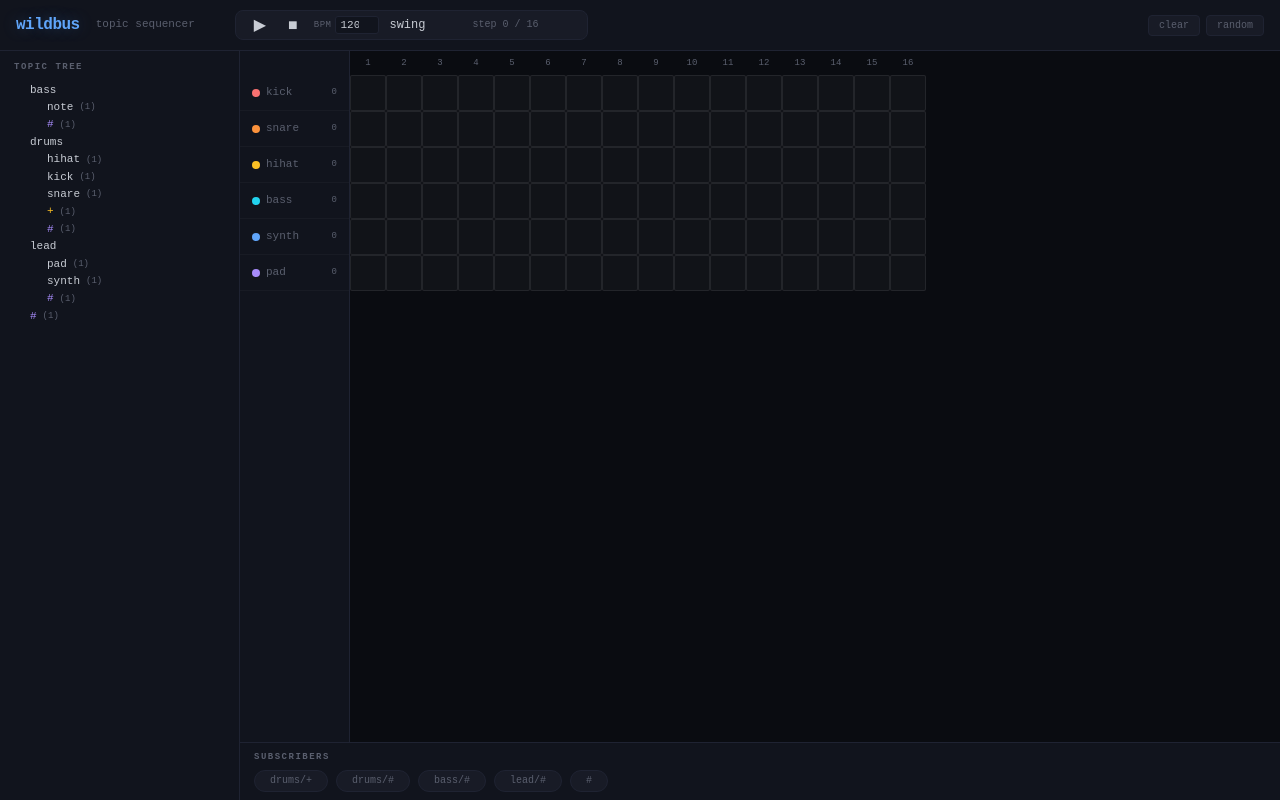
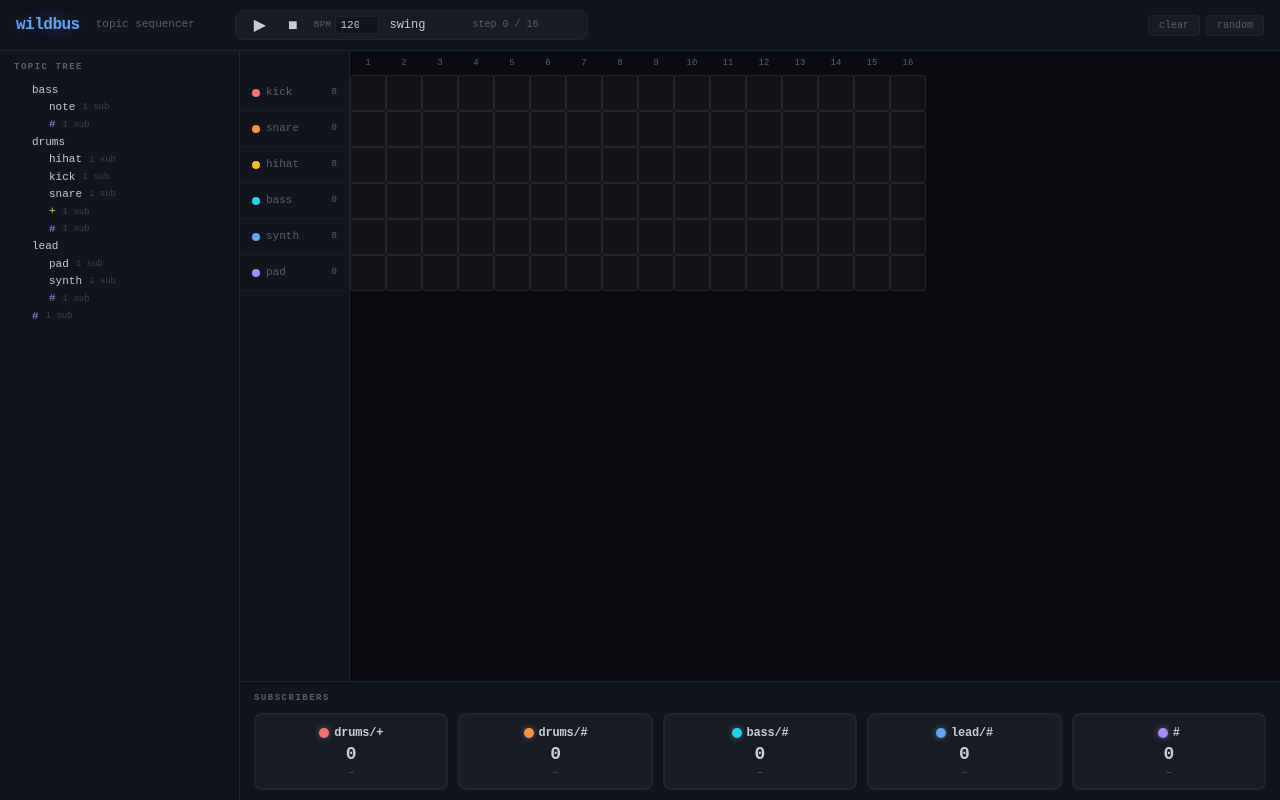
Before and after one commit to Dmytro-Kopylov-personal/wildbus, a website built with Vite: page demo/index.html in a window 1280 px wide. Built offline with nearby package versions, Linux system fonts and the light colour scheme.

Commit message:
Prominent subscriber cards with big counters, tree node hit counts

```diff
--- a/demo/main.ts
+++ b/demo/main.ts
@@ -50,6 +50,7 @@ let bpm = 120;
 let totalMessages = 0;
 const trackCounts = new Array(TRACKS.length).fill(0);
 const subCounts = new Array(SUBS.length).fill(0);
+const treeHitCounts = new Map<string, number>();
 
 // sub chips track their last payload + flash timeout
 const subStates = new Map<string, { payload: string; timeout: ReturnType<typeof setTimeout> | null }>();
@@ -100,9 +101,12 @@ function buildGrid() {
 function buildSubChips() {
   subList.innerHTML = SUBS.map((s, i) =>
     `<div class="sub-chip sub-${i}" data-topic="${s.topic.replace(/"/g, '&quot;')}">
-      <span class="dot" style="background:${s.color}"></span>
-      <span class="chip-topic">${s.topic}</span>
-      <span class="chip-last"></span>
+      <div class="chip-dot-row">
+        <span class="dot" style="background:${s.color}"></span>
+        <span class="chip-topic">${s.topic}</span>
+      </div>
+      <span class="chip-count" id="sub-count-${i}">0</span>
+      <span class="chip-last">—</span>
     </div>`
   ).join('');
 }
@@ -117,12 +121,19 @@ function updateTopicSet() {
 
 function updateTree() {
   const root = buildTree(topicSet);
-  renderTree(treeContainer, root);
+  renderTree(treeContainer, root, treeHitCounts);
 }
 
 function flashTreeNodes(publishedTopic: string) {
   const parts = publishedTopic.split('/');
-  document.querySelectorAll('.tree-node.active').forEach(n => n.classList.remove('active'));
+  // increment hit counts along the path
+  for (let i = 0; i <= parts.length; i++) {
+    const path = parts.slice(0, i).join('/') || 'root';
+    treeHitCounts.set(path, (treeHitCounts.get(path) ?? 0) + 1);
+  }
+  // rebuild tree to show updated counts
+  updateTree();
+  // highlight matching path
   for (let i = 0; i <= parts.length; i++) {
     const path = parts.slice(0, i).join('/') || 'root';
     const node = document.querySelector(`.tree-node[data-path="${CSS.escape(path)}"]`);
@@ -143,11 +154,13 @@ function flashSub(topic: string, publishedTopic: string, subIndex: number) {
 
   const short = publishedTopic.split('/').pop() || publishedTopic;
 
-  // update last-value + count
+  // update count
+  const countEl = document.getElementById(`sub-count-${subIndex}`);
+  if (countEl) countEl.textContent = String(subCounts[subIndex]);
+
+  // update last-hit label
   const lastEl = chip.querySelector('.chip-last');
-  if (lastEl) {
-    lastEl.textContent = `${short} (${subCounts[subIndex]})`;
-  }
+  if (lastEl) lastEl.textContent = short;
 
   // flash
   const state = subStates.get(topic);
--- a/demo/style.css
+++ b/demo/style.css
@@ -214,7 +214,7 @@ main {
   display: flex;
   align-items: center;
   gap: 3px;
-  padding: 1px 4px;
+  padding: 1px 6px;
   border-radius: 2px;
   font-size: 11px;
 }
@@ -222,7 +222,20 @@ main {
 .tree-label .segment { color: var(--text); }
 .tree-label .wildcard-plus { color: var(--yellow); }
 .tree-label .wildcard-hash { color: var(--purple); }
-.tree-label .sub-count { color: var(--text-dim); font-size: 9px; margin-left: 3px; }
+.tree-label .sub-count { color: var(--text-dim); font-size: 9px; margin-left: 4px; opacity: 0.6; }
+
+.tree-label .hit-count {
+  margin-left: auto;
+  background: var(--accent);
+  color: var(--bg);
+  font-size: 9px;
+  font-weight: 700;
+  padding: 1px 5px;
+  border-radius: 8px;
+  min-width: 18px;
+  text-align: center;
+  font-variant-numeric: tabular-nums;
+}
 
 /* ── sequencer panel ── */
 
@@ -368,7 +381,8 @@ main {
 #subscriber-strip {
   border-top: 1px solid var(--border);
   background: var(--surface);
-  padding: 8px 14px;
+  padding: 10px 14px;
+  min-height: 100px;
 }
 
 #subscriber-strip h2 {
@@ -376,45 +390,82 @@ main {
   text-transform: uppercase;
   letter-spacing: 1.5px;
   color: var(--text-dim);
-  margin-bottom: 6px;
+  margin-bottom: 8px;
 }
 
 #subscriber-list {
   display: flex;
-  gap: 8px;
-  flex-wrap: wrap;
+  gap: 10px;
 }
 
 .sub-chip {
+  flex: 1;
+  display: flex;
+  flex-direction: column;
+  align-items: center;
+  gap: 4px;
+  background: var(--surface2);
+  border: 2px solid var(--border);
+  border-radius: 8px;
+  padding: 10px 8px 8px;
+  font-size: 11px;
+  color: var(--text-dim);
+  transition: border-color 0.1s, box-shadow 0.1s, transform 0.1s, background 0.1s;
+  min-width: 0;
+}
+
+.sub-chip .chip-dot-row {
   display: flex;
   align-items: center;
   gap: 5px;
-  background: var(--surface2);
-  border: 1px solid var(--border);
-  border-radius: 20px;
-  padding: 3px 10px;
-  font-size: 10px;
-  color: var(--text-dim);
-  transition: border-color 0.1s, box-shadow 0.1s, transform 0.1s, color 0.1s;
+}
+
+.sub-chip .dot {
+  width: 10px;
+  height: 10px;
+  border-radius: 50%;
+  flex-shrink: 0;
+  box-shadow: 0 0 6px currentColor;
 }
 
 .sub-chip .chip-topic {
-  max-width: 140px;
+  font-weight: 600;
+  font-size: 12px;
+  color: var(--text);
+  letter-spacing: -0.2px;
+}
+
+.sub-chip .chip-meta {
+  display: flex;
+  gap: 8px;
+  font-size: 9px;
+  color: var(--text-dim);
+}
+
+.sub-chip .chip-count {
+  font-variant-numeric: tabular-nums;
+  font-weight: 600;
+  font-size: 18px;
+  color: var(--text);
+  line-height: 1;
+  transition: color 0.1s;
+}
+
+.sub-chip .chip-last {
+  font-size: 9px;
+  color: var(--text-dim);
+  max-width: 100%;
   overflow: hidden;
   text-overflow: ellipsis;
   white-space: nowrap;
 }
 
 .sub-chip.flash {
-  transform: scale(1.06);
-  transition: border-color 0s, box-shadow 0s, transform 0s, color 0s;
+  transform: scale(1.04);
+  box-shadow: 0 0 20px var(--accent-glow);
+  transition: border-color 0s, box-shadow 0s, transform 0s, background 0s;
 }
 
-.sub-chip .chip-last {
-  color: var(--green);
-  font-size: 9px;
-  max-width: 80px;
-  overflow: hidden;
-  text-overflow: ellipsis;
-  white-space: nowrap;
+.sub-chip.flash .chip-count {
+  color: var(--accent);
 }
--- a/demo/tree-viz.ts
+++ b/demo/tree-viz.ts
@@ -32,12 +32,20 @@ export function buildTree(topics: Set<string>): TreeNode {
   return root;
 }
 
-export function renderTree(container: HTMLElement, root: TreeNode) {
+export function renderTree(container: HTMLElement, root: TreeNode, hitCounts?: Map<string, number>) {
   container.innerHTML = '';
-  renderNode(container, root, 0, 'root');
+  renderNode(container, root, 0, 'root', hitCounts);
 }
 
-function renderNode(parent: HTMLElement, node: TreeNode, depth: number, path: string) {
+function renderNode(
+  parent: HTMLElement,
+  node: TreeNode,
+  depth: number,
+  path: string,
+  hitCounts?: Map<string, number>,
+) {
+  const hits = hitCounts?.get(path) ?? 0;
+
   if (depth > 0) {
     const div = document.createElement('div');
     div.className = 'tree-node';
@@ -61,14 +69,19 @@ function renderNode(parent: HTMLElement, node: TreeNode, depth: number, path: st
     if (node.subscriberCount > 0) {
       const count = document.createElement('span');
       count.className = 'sub-count';
-      count.textContent = `(${node.subscriberCount})`;
+      count.textContent = `${node.subscriberCount} sub`;
       label.appendChild(count);
+    }
+
+    if (hits > 0) {
+      const hit = document.createElement('span');
+      hit.className = 'hit-count';
+      hit.textContent = String(hits);
+      label.appendChild(hit);
     }
 
     div.appendChild(label);
     parent.appendChild(div);
-
-    // Use this div as the next anchor
     parent = div;
   }
 
@@ -82,6 +95,6 @@ function renderNode(parent: HTMLElement, node: TreeNode, depth: number, path: st
   });
 
   for (const child of sorted) {
-    renderNode(parent, child, depth + 1, path ? `${path}/${child.segment}` : child.segment);
+    renderNode(parent, child, depth + 1, path ? `${path}/${child.segment}` : child.segment, hitCounts);
   }
 }
```
